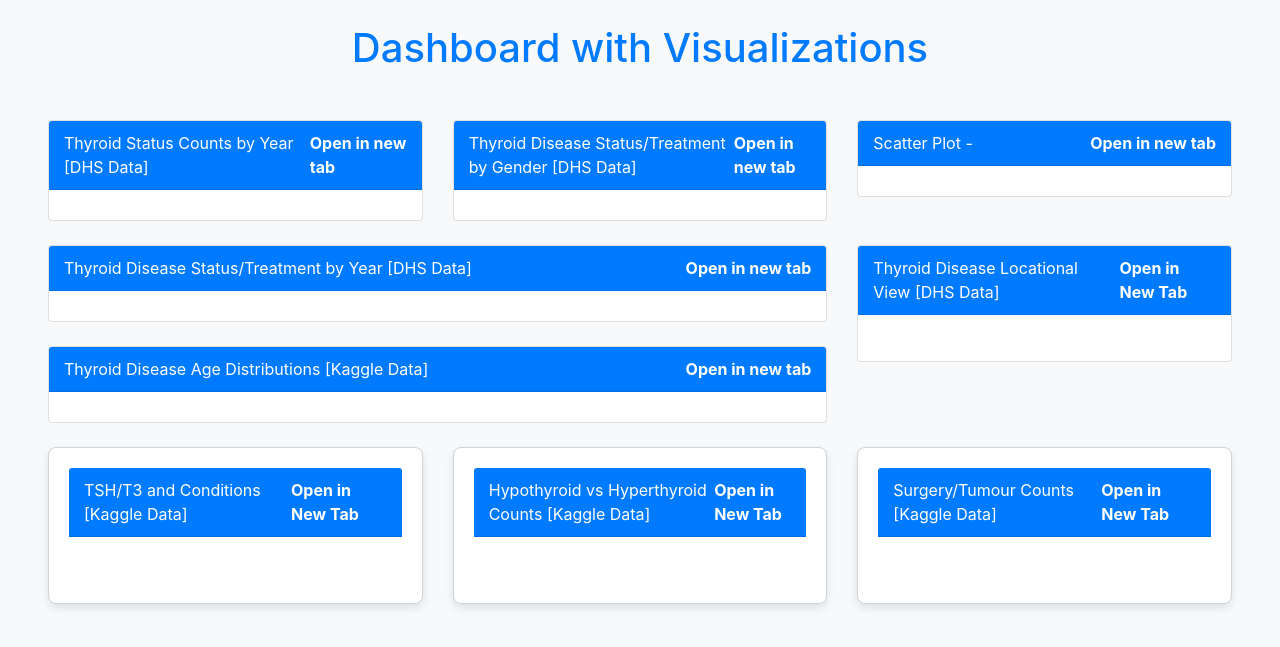
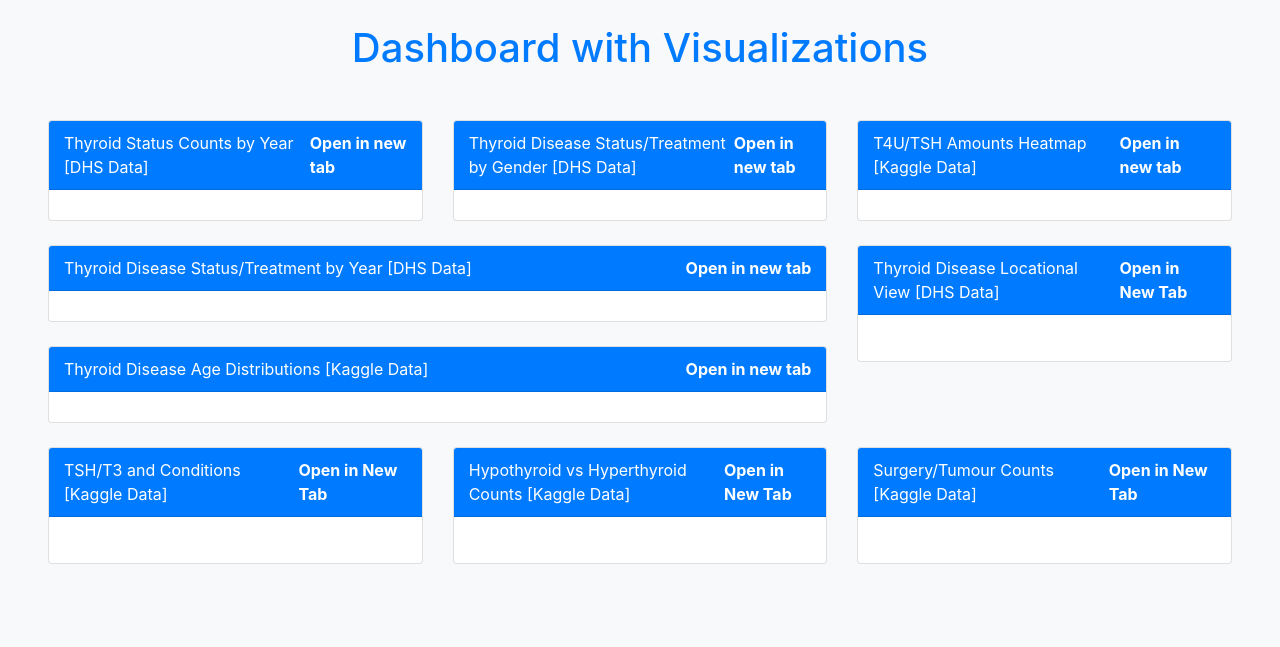
Before and after one commit to amclau303/Honours-Project, a Django app: template templates/dashboard.html in a window 1280 px wide. Shown: the part 56-703 px from the top of the page. Run offline with Django 5.2, Linux system fonts and the light colour scheme; the template is opened without the code that fills it, so the values that code supplies are empty; some libraries are stand-ins or nearby versions.

Commit message:
added heatmap to dashboard

```diff
--- a/core/urls.py
+++ b/core/urls.py
@@ -29,5 +29,6 @@ urlpatterns = [
     path('patient_data', views.plot_visualizations, name='patient_data'),
     path('hyper_hypo', views.hyper_hypo, name='hyper_hypo'),
     path('dashboard', views.dashboard, name='dashboard'),
-    path('plotly_view', views.plotly_view, name='plotly_view')
+    path('plotly_view', views.plotly_view, name='plotly_view'),
+    path('heatmap', views.heatmap_view, name='histogram')
 ]
--- a/templates/dashboard.html
+++ b/templates/dashboard.html
@@ -22,14 +22,6 @@
         .navbar-brand,
         .navbar-nav .nav-link {
             color: #ffffff; /* White text */
-        }
-        .visualization-box {
-            padding: 20px;
-            margin-bottom: 20px;
-            background-color: #ffffff; /* White background */
-            border: 1px solid #ced4da; /* Light gray border */
-            border-radius: 8px; /* Rounded corners */
-            box-shadow: 0 4px 8px rgba(0, 0, 0, 0.1);
         }
         .card-header {
             background-color: #007bff; /* Dark blue */
@@ -80,8 +72,8 @@
             </div>
             <div class="col-lg-4 col-md-12 mb-4">
                 <div class="card">
-                    <div class="card-header">Scatter Plot - <a href="/">Open in new tab</a></div>
-                    <div class="card-body"></div>
+                    <div class="card-header">T4U/TSH Amounts Heatmap [Kaggle Data]<a href="/heatmap">Open in new tab</a></div>
+                    <div class="card-body">{{heatmap_view_html|safe}}</div>
                 </div>
             </div>
         </div>
@@ -112,7 +104,7 @@
         <!-- Bottom Row for Remaining Visualizations -->
         <div class="row">
             <div class="col-lg-4 col-md-6 mb-4">
-                <div class="card visualization-box">
+                <div class="card">
                     <div class="card-header">TSH/T3 and Conditions [Kaggle Data]<a href="/patient_data">Open in New Tab</a></div>
                     <div class="card-body">
                         <p>{{plot_visualizations_html|safe}}</p>
@@ -120,7 +112,7 @@
                 </div>
             </div>
             <div class="col-lg-4 col-md-6 mb-4">
-                <div class="card visualization-box">
+                <div class="card">
                     <div class="card-header">Hypothyroid vs Hyperthyroid Counts [Kaggle Data]<a href="/hyper_hypo">Open in New Tab</a></div>
                     <div class="card-body">
                         <p>{{ hyper_hypo_html|safe }}</p>
@@ -128,7 +120,7 @@
                 </div>
             </div>
             <div class="col-lg-4 col-md-12 mb-4">
-                <div class="card visualization-box">
+                <div class="card">
                     <div class="card-header">Surgery/Tumour Counts [Kaggle Data]<a href="/plotly_view">Open in New Tab</a></div>
                     <div class="card-body">
                         <p>{{pie_chart_html|safe}}</p>
--- /dev/null
+++ b/templates/heatmap.html
@@ -0,0 +1 @@
+{{plot_div|safe}}
```
Also changed, not shown: core/views.py (+31 -10 lines).
